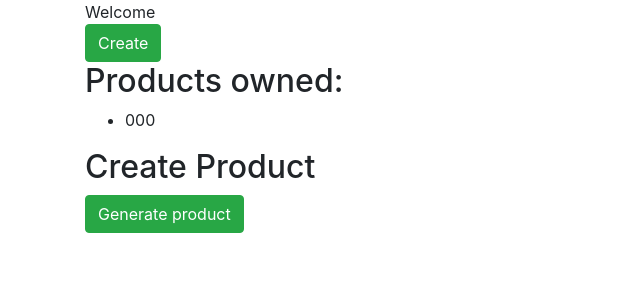
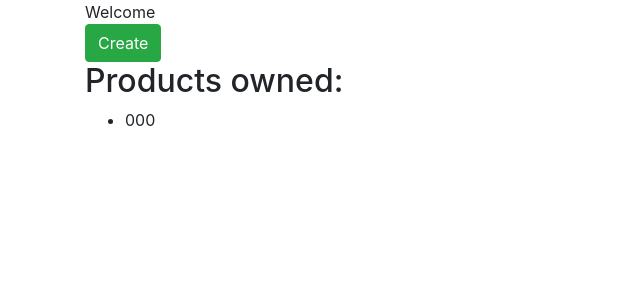
Before and after one commit to calinpristavu/shop-playground, a PHP site: template templates/seller_dashboard.html.twig in a window 1280 px wide. Shown: the top 300 px of the page, without its empty margins (0-640 px from the left). Run offline with PHP 8.4, Linux system fonts and the light colour scheme; the template is opened without the code that fills it: most values are stand-ins (such as "Sample title", 1, 10 or a date in 2020); some libraries are stand-ins or nearby versions.

Commit message:
Fix missing route

```diff
--- a/templates/seller_dashboard.html.twig
+++ b/templates/seller_dashboard.html.twig
@@ -31,11 +31,6 @@
                 {% endfor %}
             </ul>
         </div>
-
-        <div>
-            <h2>Create Product</h2>
-            <a class="btn btn-success" href="{{ path('app_seller_add_random_product') }}">Generate product</a>
-        </div>
     </div>
 <script src="https://stackpath.bootstrapcdn.com/bootstrap/4.3.1/js/bootstrap.min.js" integrity="sha384-JjSmVgyd0p3pXB1rRibZUAYoIIy6OrQ6VrjIEaFf/nJGzIxFDsf4x0xIM+B07jRM" crossorigin="anonymous"></script>
 </body>
```
